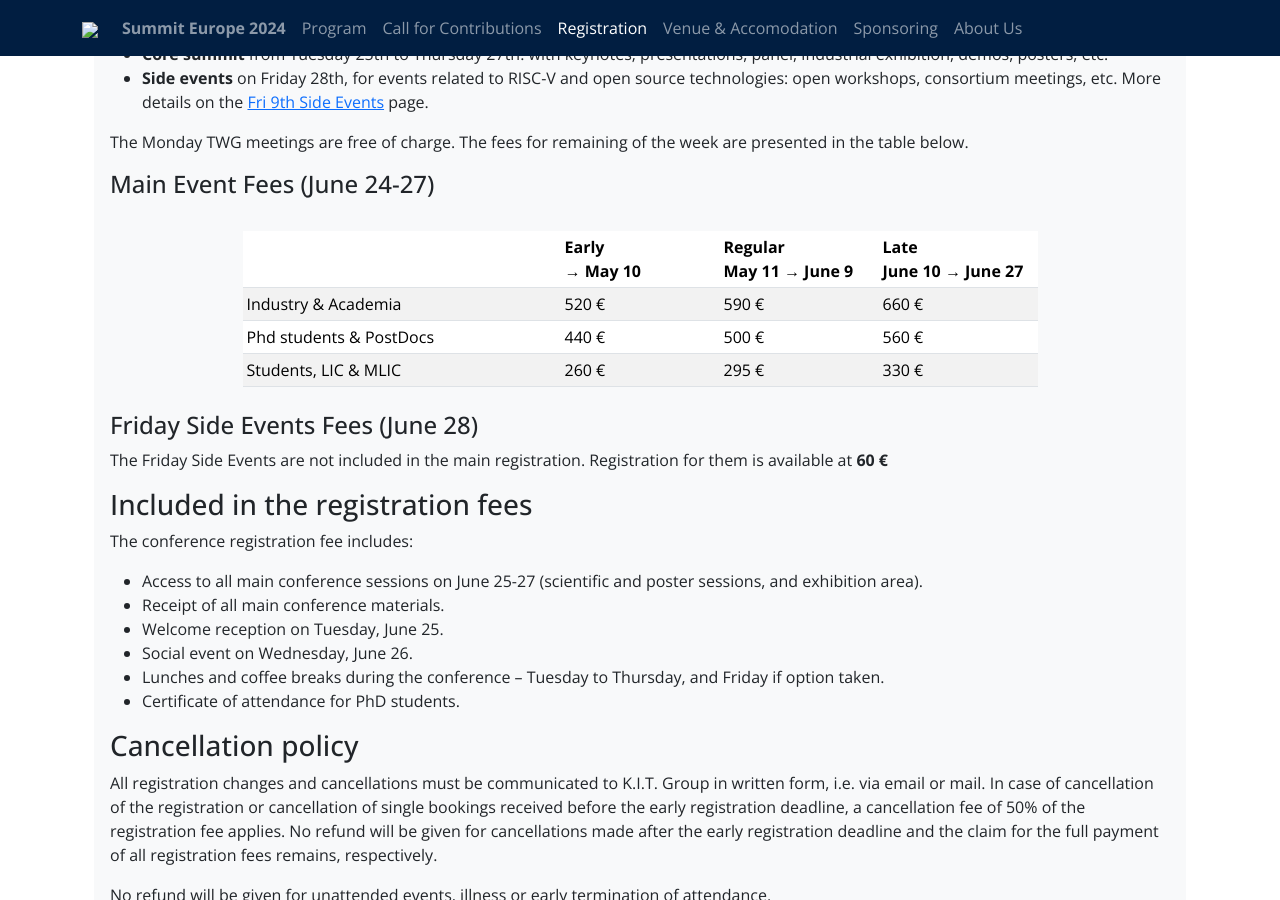
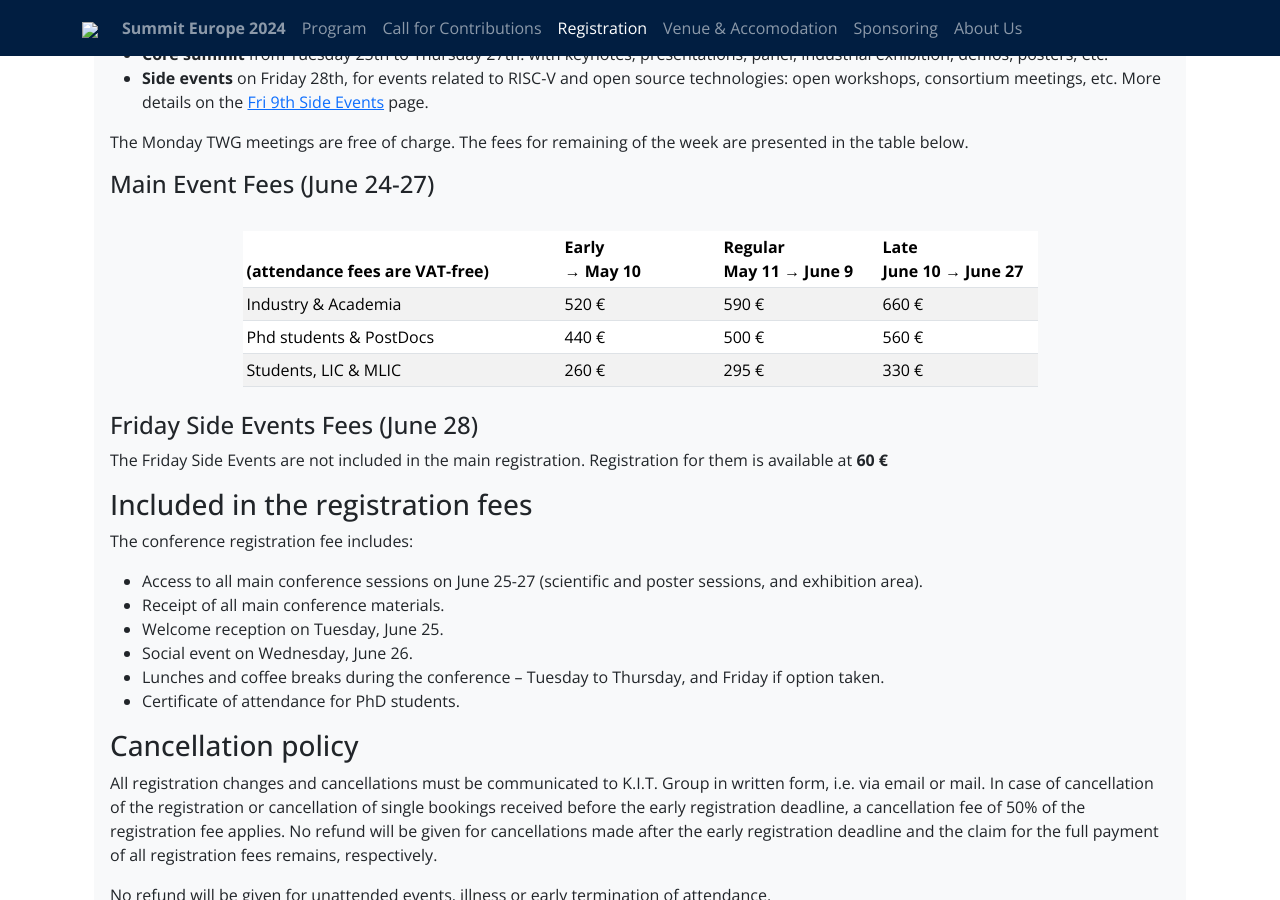
Before and after one commit to riscv-europe/summit-website-development, a Jekyll site: the page built from summit/2024/registration.md, in a window 1280 px wide and 900 px high, scrolled down 893 px. Built offline with Jekyll 4.4.1, drawn with Linux system fonts in a browser that asks for light colours.

Commit message:
VAT clarification

```diff
--- a/summit/2024/registration.md
+++ b/summit/2024/registration.md
@@ -50,7 +50,7 @@
 <table class="my-4 table table-striped table-sm" style="width: 75%">
   <thead>
     <tr>
-      <th width="40%"></th>
+      <th width="40%">(attendance fees are VAT-free)</th>
       <th width="20%">Early<br/>&rarr; May 10</th>
       <th width="20%">Regular<br/>May 11 &rarr; June 9</th>
       <th width="20%">Late<br/>June 10 &rarr; June 27</th>
```
Also changed, not shown: summit/2024/sponsoring.md (+1 -1 lines).
